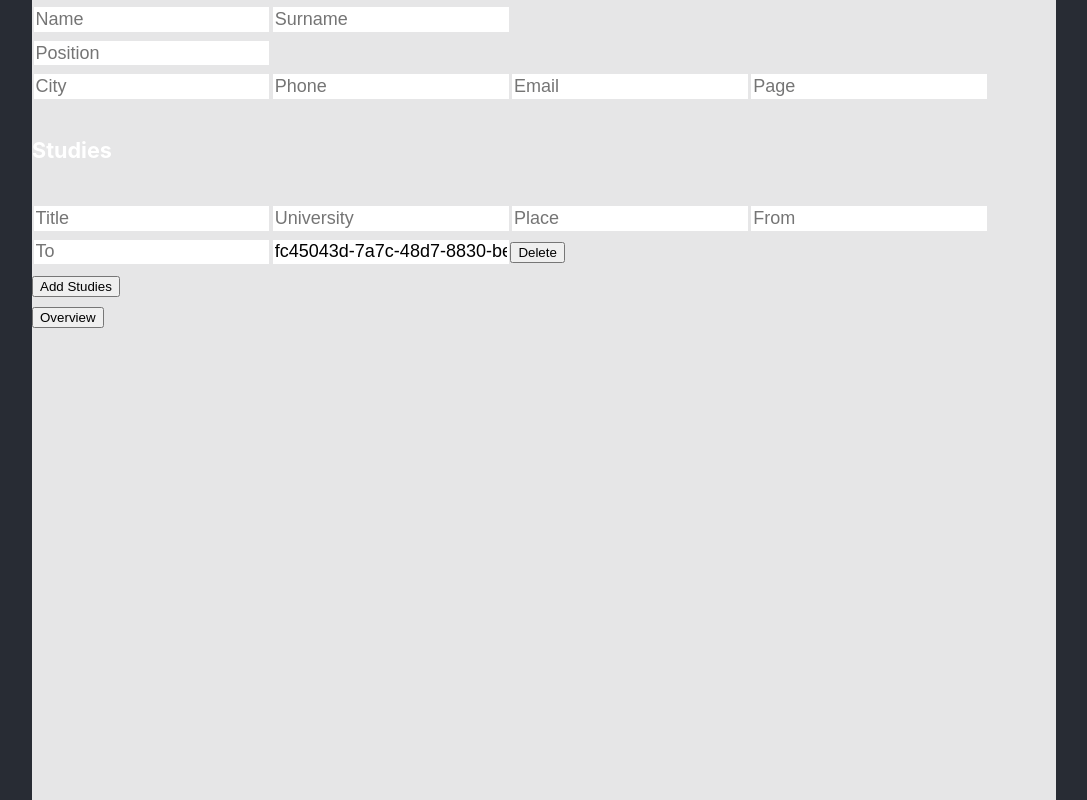
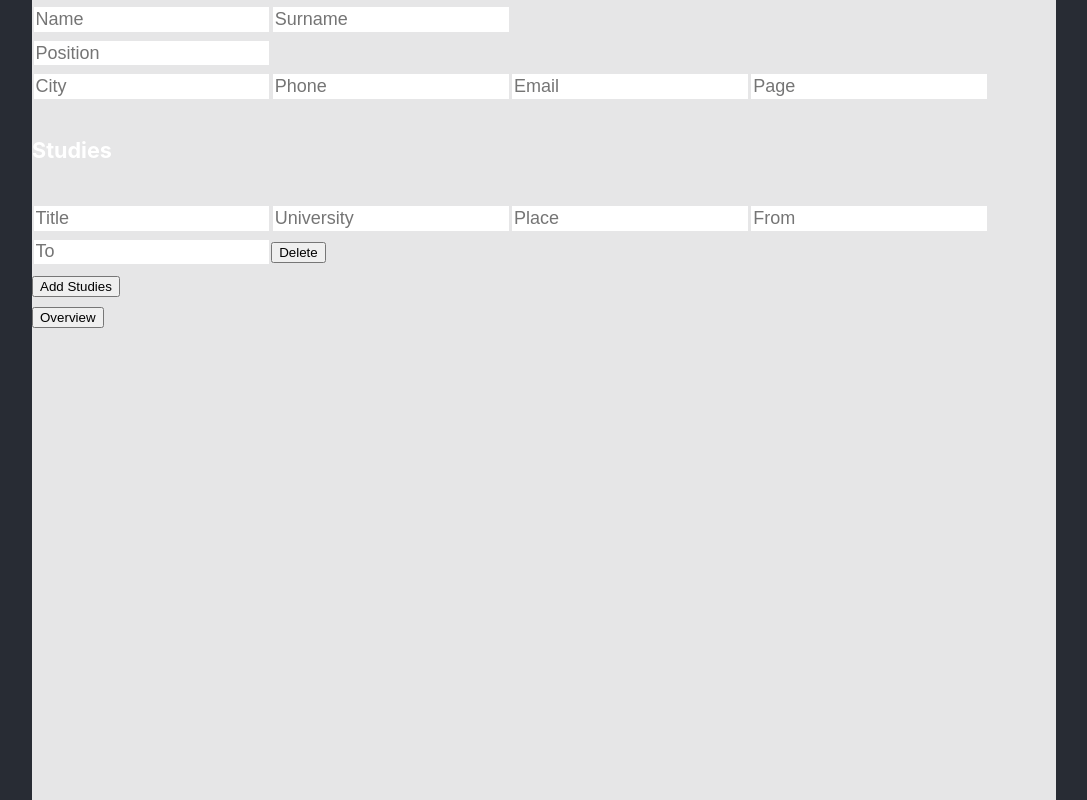
Before and after one commit to JackGraymer/cv-project-TOP, a React (Create React App) app: page / in a window 1280 px wide. Shown: the whole page, without its empty margins (96-1183 px from the left). Built offline with nearby package versions, Linux system fonts and the light colour scheme.

Commit message:
Fixes studies showing id

```diff
--- a/src/components/studies.js
+++ b/src/components/studies.js
@@ -45,14 +45,15 @@ class Studies extends React.Component {
             return(
                 this.state.study.map((obj,i)=> (
                     <div id={obj.id} key={i}>
+                        {Object.entries(obj).map((obj,i) =>
 
-                        {Object.entries(obj).map((obj,i) => (
-
-
-                        <input key={i} placeholder={obj[0][0].toUpperCase() + obj[0].slice(1)} className={obj[0] + ' study'} value={obj[1]} onChange={this.updateStudies}></input>
-
-
-                       ))}
+                            {if(i<5){
+                               return (
+                                    <input key={i} placeholder={obj[0][0].toUpperCase() + obj[0].slice(1)} className={obj[0] + ' study'} value={obj[1]} onChange={this.updateStudies}></input>
+                                )
+                                }
+                            }
+                        )}
                        <button className="del btn" onClick={this.deleteStudies}>Delete</button>
                     </div>
                 ))
```
